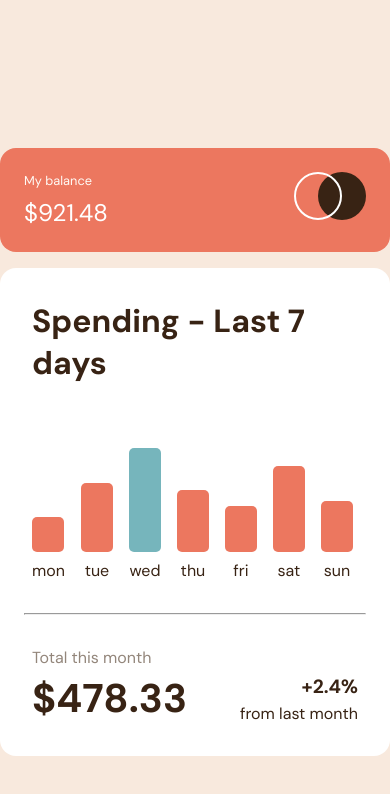
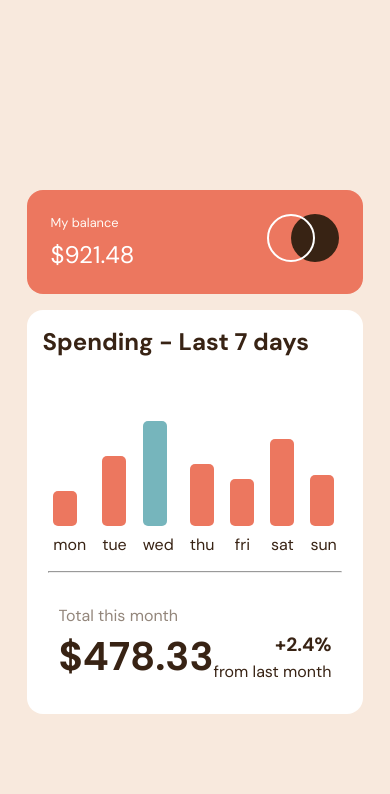
Before and after one commit to stefrotaru/expenses-chart-component, a Vue app: page / in a window 390 px wide. Shown: the top 794 px of the page. Built offline with nearby package versions, Linux system fonts and the light colour scheme.

Commit message:
Still wanna take a look at mobile view chartbars ::after pseudo elems. Aligment issues on mobile

```diff
--- a/src/App.vue
+++ b/src/App.vue
@@ -1,7 +1,5 @@
 <template>
-  <!-- <div class="container"> -->
     <ExpensesApp/>
-  <!-- </div> -->
 </template>
 
 <script>
--- a/src/components/ExpensesApp.vue
+++ b/src/components/ExpensesApp.vue
@@ -22,7 +22,4 @@ export default {
 </script>
 
 <style scoped>
-.expensesApp {
-
-}
 </style>
--- a/src/components/ExpensesHeader.vue
+++ b/src/components/ExpensesHeader.vue
@@ -12,8 +12,7 @@
 
 <script>
 export default {
-    name: 'ExpensesHeader',
-
+    name: 'ExpensesHeader'
 }
 </script>
 
@@ -21,12 +20,10 @@ export default {
 .header {
     background-color: hsl(10, 79%, 65%);
     border-radius: 1rem;
-    /* max-width: 500px; */
     padding: 1.5rem;
 
     display: flex;
     justify-content: space-between;
-    /* gap: 1rem; */
 }
 .header__myBalance {}
 .header__myBalance-title {
@@ -38,5 +35,10 @@ export default {
     font-size: 1.5rem;
     font-weight: 400;
 }
-.header__logo {}
+
+@media (max-width: 450px) {
+    .header {
+        margin-inline: 1rem;
+    }
+}
 </style>
--- a/src/components/ExpensesMain.vue
+++ b/src/components/ExpensesMain.vue
@@ -40,4 +40,10 @@ export default {
     width: 87.5%;
     align-self: center;
 }
+
+@media (max-width: 450px) {
+    .expenses {
+        margin-inline: 1rem;
+    }
+}
 </style>
--- a/src/components/ExpensesMainChart.vue
+++ b/src/components/ExpensesMainChart.vue
@@ -42,17 +42,27 @@ export default {
     padding: 2rem;
 }
 .chart-title {
+    font-size: 2em;
     padding-bottom: 4rem;
 }
 .chart {
-    /* padding: 2rem; */
-
     display: flex;
     align-items: baseline;
+    justify-content: center;
     gap: 1rem;
 }
 
 .chart > .chartBar:nth-child(3) > .chartBar__procentage {
     background-color: hsl(186, 34%, 60%);
 }
+
+@media (max-width: 450px) {
+    .chart-container {
+        padding: 1rem;
+    }
+
+    .chart-title {
+        font-size: 1.5em;
+    }
+}
 </style>
--- a/src/components/ExpensesMainChartBar.vue
+++ b/src/components/ExpensesMainChartBar.vue
@@ -9,12 +9,9 @@
 export default {
     name: 'ExpensesMainChartBar',
     data () {
-        return {
-
-        }
+        return {}
     },
     props: ['expenses'],
-    methods: {},
     computed: {
         cssProps() {
             return {
@@ -22,8 +19,7 @@ export default {
                 '--chartBar-height': `${this.expenses.amount * 2}px`,
             }
         }
-    },
-    created () {}
+    }
 }
 </script>
 
@@ -36,7 +32,7 @@ export default {
 .chartBar__procentage {
     background-color: hsl(10, 79%, 65%);
     border-radius: 5px;
-    width: 2.5rem;
+    width: 2.5em;
     height: var(--chartBar-height);
 }
 .chartBar__procentage:hover {
@@ -61,10 +57,7 @@ export default {
 
 @media (max-width: 450px) {
     .chartBar__procentage {
-        background-color: hsl(10, 79%, 65%);
-        border-radius: 5px;
-        width: 2rem;
-        height: var(--chartBar-height);
+        width: 1.5rem;
     }
 
     .chartBar__procentage:hover::after {
@@ -72,11 +65,12 @@ export default {
         background-color: hsl(25, 47%, 15%);
         color: hsl(33, 100%, 98%);
         border-radius: 5px;
-        font-size: .80rem;
-        padding: .5rem;
+        font-size: .65rem;
+        padding: .35rem;
         position: absolute;
         top: -3.5em;
-        right: -1em;
+        /* right: -.65rem; */
+        /* right: -.25rem; */
     }
 }
 </style>
```
